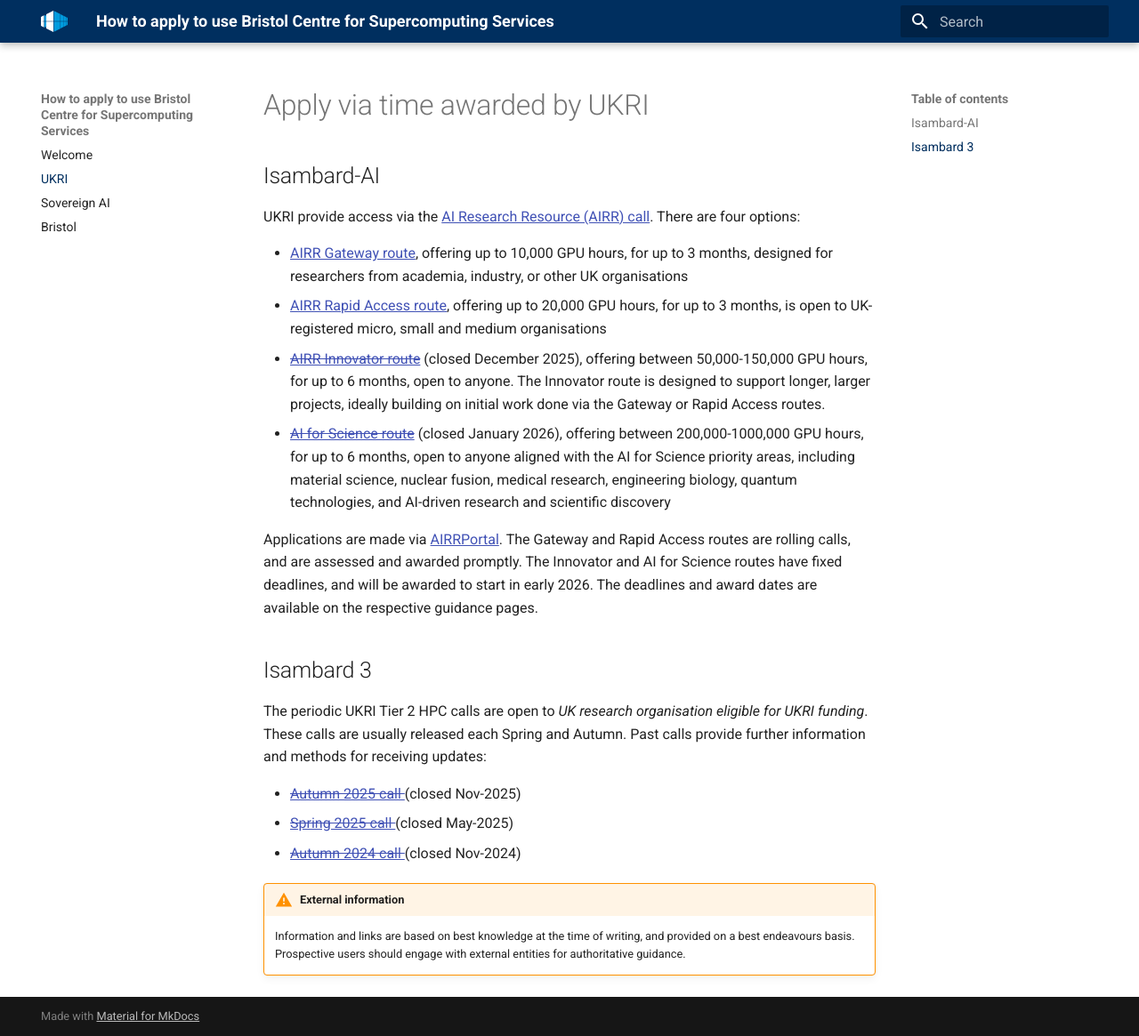
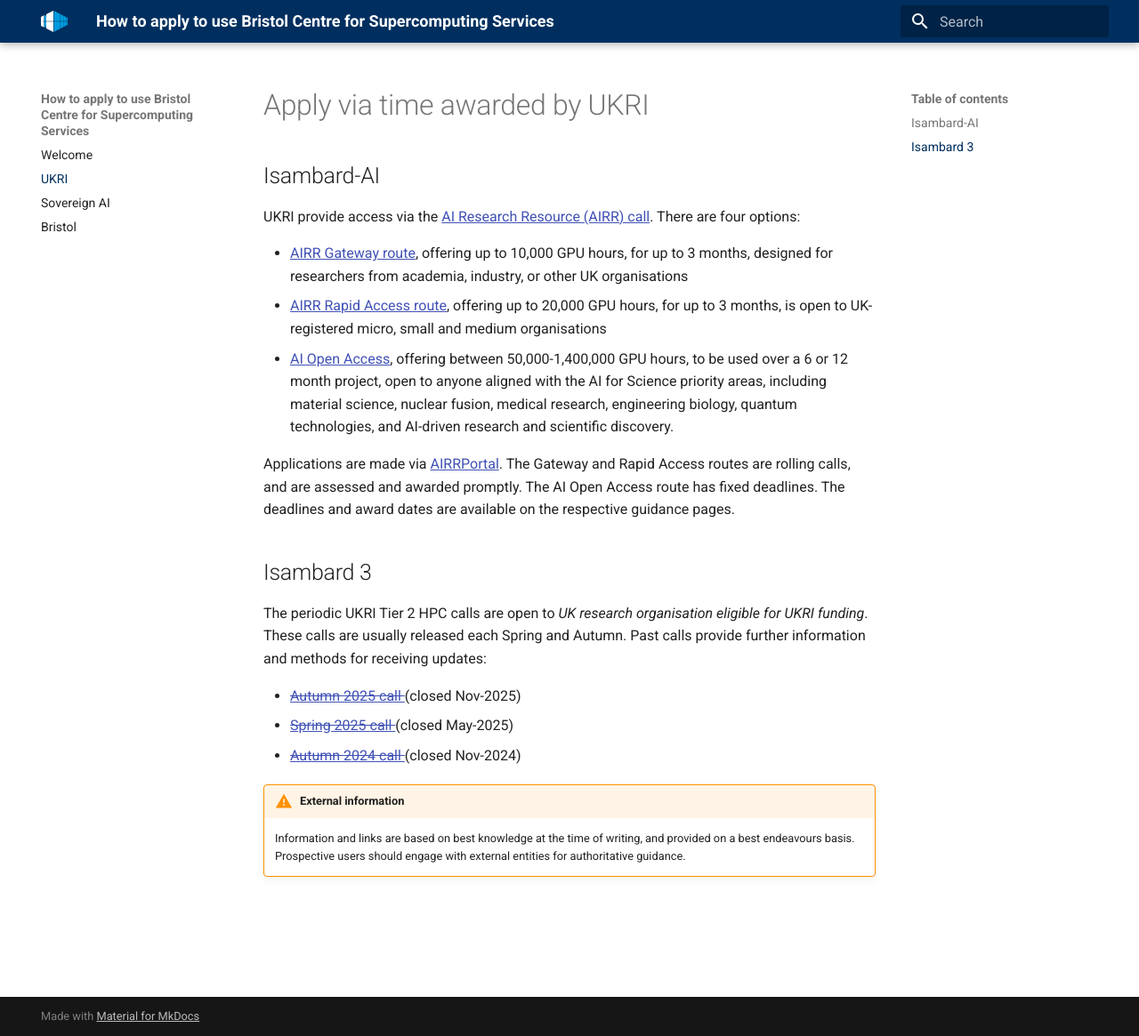
Before and after one commit to isambard-sc/apply.isambard.ac.uk, an MkDocs documentation site: the page built from docs/ukri/index.md, in a window 1280 px wide and 1165 px high. Shown: the whole window at 89% size. Built offline with MkDocs 1.6.1 and Material for MkDocs 9.7.7, drawn with Linux system fonts in a browser that asks for light colours.

Commit message:
add ai open access call

```diff
--- a/docs/ukri/index.md
+++ b/docs/ukri/index.md
@@ -11,10 +11,14 @@
 
 * [AIRR Gateway route][iai-airr-gateway], offering up to 10,000 GPU hours, for up to 3 months, designed for researchers from academia, industry, or other UK organisations
 * [AIRR Rapid Access route][iai-airr-rapid], offering up to 20,000 GPU hours, for up to 3 months, is open to UK-registered micro, small and medium organisations
+* [AI Open Access][iai-aiopen], offering between 50,000-1,400,000 GPU hours, to be used over a 6 or 12 month project, open to anyone aligned with the AI for Science priority areas, including material science, nuclear fusion, medical research, engineering biology, quantum technologies, and AI-driven research and scientific discovery.
+
+<!--
 * [<span style="text-decoration: line-through;">AIRR Innovator route</span>][iai-airr-innovator] (closed December 2025), offering between 50,000-150,000 GPU hours, for up to 6 months, open to anyone. The Innovator route is designed to support longer, larger projects, ideally building on initial work done via the Gateway or Rapid Access routes.
 * [<span style="text-decoration: line-through;">AI for Science route</span>][iai-ai4science] (closed January 2026), offering between 200,000-1000,000 GPU hours, for up to 6 months, open to anyone aligned with the AI for Science priority areas, including material science, nuclear fusion, medical research, engineering biology, quantum technologies, and AI-driven research and scientific discovery
+-->
 
-Applications are made via [AIRRPortal][airrportal]. The Gateway and Rapid Access routes are rolling calls, and are assessed and awarded promptly. The Innovator and AI for Science routes have fixed deadlines, and will be awarded to start in early 2026. The deadlines and award dates are available on the respective guidance pages.
+Applications are made via [AIRRPortal][airrportal]. The Gateway and Rapid Access routes are rolling calls, and are assessed and awarded promptly. The AI Open Access route has fixed deadlines. The deadlines and award dates are available on the respective guidance pages.
 
 ## Isambard 3
 
```
Also changed, not shown: other parts of docs/ukri/index.md (+1 -0 lines).
